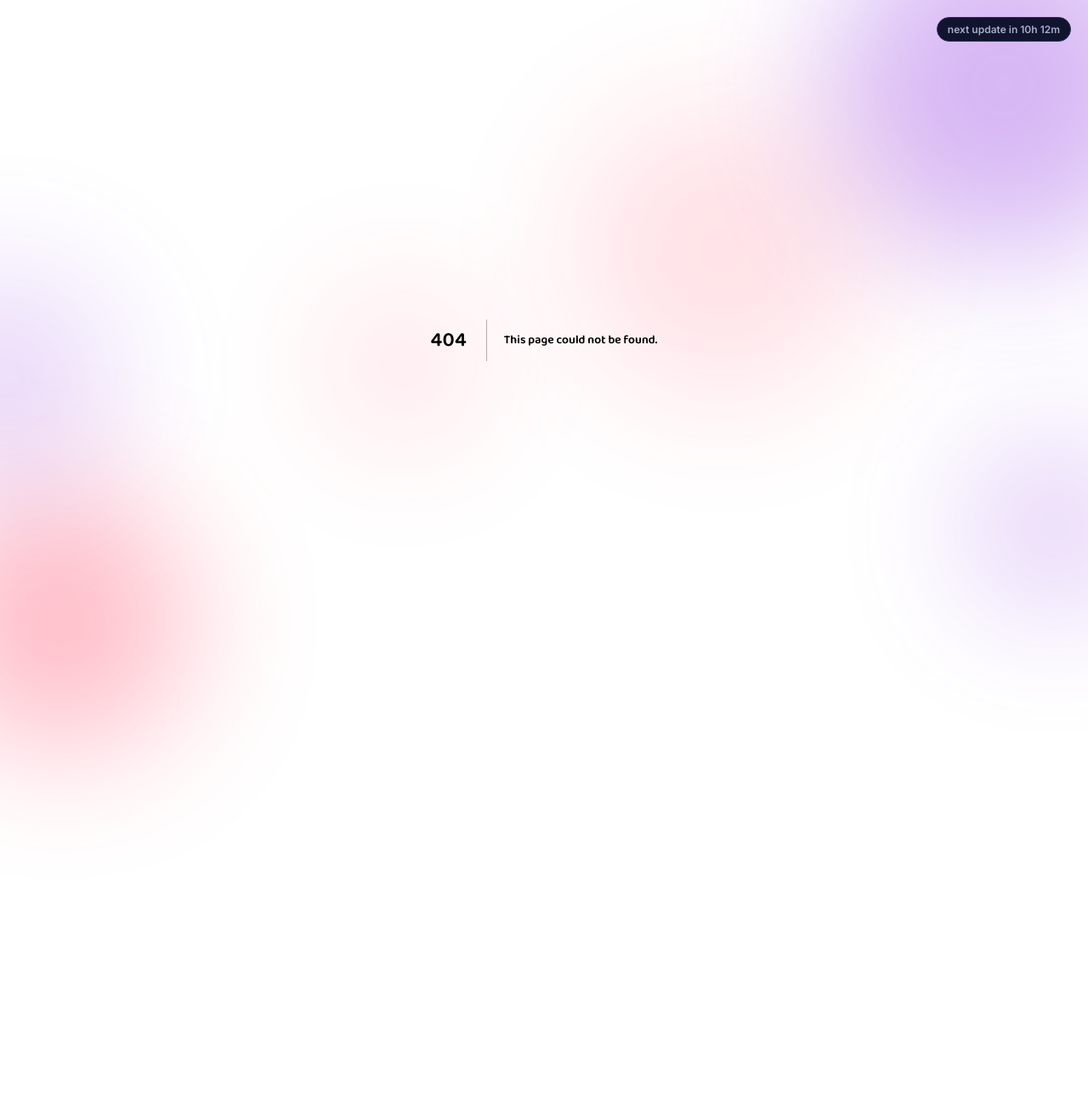
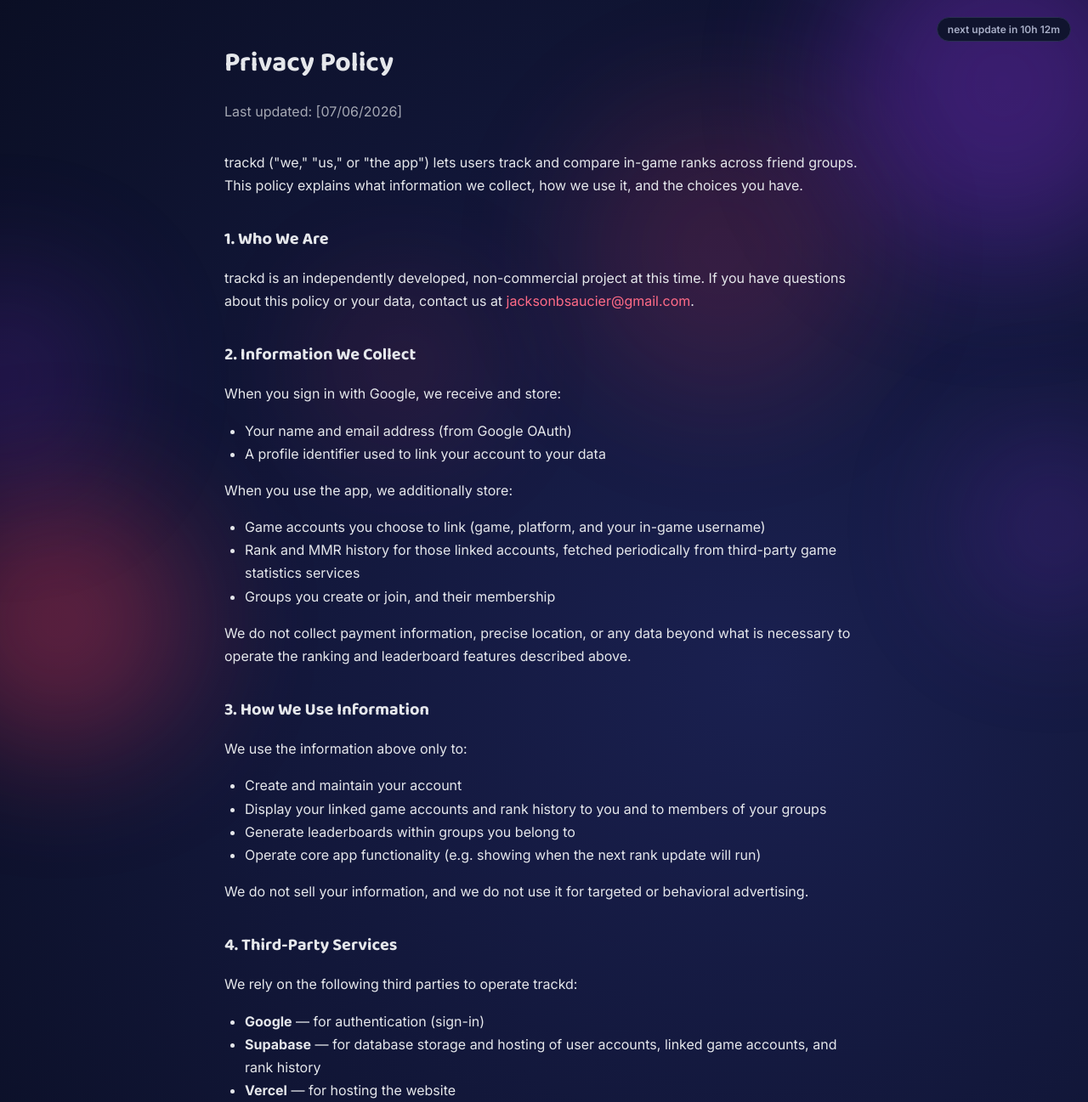
Before and after one commit to Jack-Saucier/rank-tracker, a Next.js app: page /privacy in a window 1280 px wide. Before the commit this address had no page. Shown: the top 1297 px of the page at 85% size. Before the commit the page ends 800 px from the top, so only its background shows below. Built offline with nearby package versions, Linux system fonts and the light colour scheme.

Commit message:
Add privacy policy page

```diff
--- /dev/null
+++ b/app/privacy/page.tsx
@@ -0,0 +1,176 @@
+export const metadata = {
+  title: "Privacy Policy | trackd",
+  description: "Privacy Policy for trackd — the game rank tracker.",
+};
+
+export default function PrivacyPolicy() {
+  return (
+    <main
+      style={{
+        maxWidth: "800px",
+        margin: "0 auto",
+        padding: "48px 24px",
+        color: "#e5e7eb",
+        lineHeight: 1.7,
+      }}
+    >
+      <h1 style={{ fontSize: "2rem", marginBottom: "0.5rem" }}>
+        Privacy Policy
+      </h1>
+      <p style={{ opacity: 0.7, marginBottom: "2rem" }}>
+        Last updated: [07/06/2026]
+      </p>
+
+      <p>
+        trackd (&quot;we,&quot; &quot;us,&quot; or &quot;the app&quot;) lets
+        users track and compare in-game ranks across friend groups. This
+        policy explains what information we collect, how we use it, and the
+        choices you have.
+      </p>
+
+      <h2 style={sectionHeading}>1. Who We Are</h2>
+      <p>
+        trackd is an independently developed, non-commercial project at this
+        time. If you have questions about this policy or your data, contact
+        us at{" "}
+        <a href="mailto:jacksonbsaucier@gmail.com">
+          jacksonbsaucier@gmail.com
+        </a>
+        .
+      </p>
+
+      <h2 style={sectionHeading}>2. Information We Collect</h2>
+      <p>When you sign in with Google, we receive and store:</p>
+      <ul style={listStyle}>
+        <li>Your name and email address (from Google OAuth)</li>
+        <li>A profile identifier used to link your account to your data</li>
+      </ul>
+      <p>When you use the app, we additionally store:</p>
+      <ul style={listStyle}>
+        <li>
+          Game accounts you choose to link (game, platform, and your
+          in-game username)
+        </li>
+        <li>
+          Rank and MMR history for those linked accounts, fetched
+          periodically from third-party game statistics services
+        </li>
+        <li>Groups you create or join, and their membership</li>
+      </ul>
+      <p>
+        We do not collect payment information, precise location, or any
+        data beyond what is necessary to operate the ranking and
+        leaderboard features described above.
+      </p>
+
+      <h2 style={sectionHeading}>3. How We Use Information</h2>
+      <p>We use the information above only to:</p>
+      <ul style={listStyle}>
+        <li>Create and maintain your account</li>
+        <li>Display your linked game accounts and rank history to you and to members of your groups</li>
+        <li>Generate leaderboards within groups you belong to</li>
+        <li>Operate core app functionality (e.g. showing when the next rank update will run)</li>
+      </ul>
+      <p>
+        We do not sell your information, and we do not use it for targeted
+        or behavioral advertising.
+      </p>
+
+      <h2 style={sectionHeading}>4. Third-Party Services</h2>
+      <p>We rely on the following third parties to operate trackd:</p>
+      <ul style={listStyle}>
+        <li>
+          <strong>Google</strong> — for authentication (sign-in)
+        </li>
+        <li>
+          <strong>Supabase</strong> — for database storage and hosting of
+          user accounts, linked game accounts, and rank history
+        </li>
+        <li>
+          <strong>Vercel</strong> — for hosting the website
+        </li>
+        <li>
+          <strong>Third-party game statistics providers</strong> — used
+          solely to fetch publicly available rank/stat data for the game
+          accounts you link. We only send your linked in-game username(s)
+          to these services in order to retrieve your stats.
+        </li>
+      </ul>
+      <p>
+        Each of these providers has its own privacy practices, and we
+        encourage you to review them.
+      </p>
+
+      <h2 style={sectionHeading}>5. Data Sharing Within Groups</h2>
+      <p>
+        If you join or create a group, your linked game accounts and rank
+        history become visible to other members of that group on shared
+        leaderboards. Group membership and invite codes are managed by the
+        group creator.
+      </p>
+
+      <h2 style={sectionHeading}>6. Children&apos;s Privacy</h2>
+      <p>
+        trackd is intended for use by students and classmates and may be
+        used by individuals under the age of 18. We do not knowingly
+        collect more information from children than is described in this
+        policy, we do not run targeted advertising, and we do not sell
+        data belonging to any user, including minors. If you are a parent
+        or guardian and believe your child has provided us with
+        information you did not consent to, contact us at the email above
+        and we will delete it.
+      </p>
+
+      <h2 style={sectionHeading}>7. Data Retention &amp; Deletion</h2>
+      <p>
+        We retain your account and rank history for as long as your
+        account remains active. You may request deletion of your account
+        and all associated data at any time by contacting us at the email
+        above.
+      </p>
+
+      <h2 style={sectionHeading}>8. Data Security</h2>
+      <p>
+        We use industry-standard tools (Supabase, Google OAuth) to store
+        and secure your data, and restrict write access to your data to
+        you and to automated processes required to keep rank data current.
+        No method of storage or transmission is 100% secure, and we cannot
+        guarantee absolute security.
+      </p>
+
+      <h2 style={sectionHeading}>9. Your Choices</h2>
+      <ul style={listStyle}>
+        <li>You may unlink a game account at any time.</li>
+        <li>You may leave a group at any time.</li>
+        <li>You may request full account deletion at any time.</li>
+      </ul>
+
+      <h2 style={sectionHeading}>10. Changes to This Policy</h2>
+      <p>
+        We may update this policy as the app changes. We will update the
+        &quot;Last updated&quot; date above when we do. Continued use of
+        trackd after changes means you accept the updated policy.
+      </p>
+
+      <h2 style={sectionHeading}>11. Contact Us</h2>
+      <p>
+        Questions about this policy or your data? Email{" "}
+        <a href="mailto:jacksonbsaucier@gmail.com">
+          jacksonbsaucier@gmail.com
+        </a>
+        .
+      </p>
+    </main>
+  );
+}
+
+const sectionHeading: React.CSSProperties = {
+  fontSize: "1.25rem",
+  marginTop: "2rem",
+  marginBottom: "0.75rem",
+};
+
+const listStyle: React.CSSProperties = {
+  paddingLeft: "1.5rem",
+  marginBottom: "1rem",
+};
```
